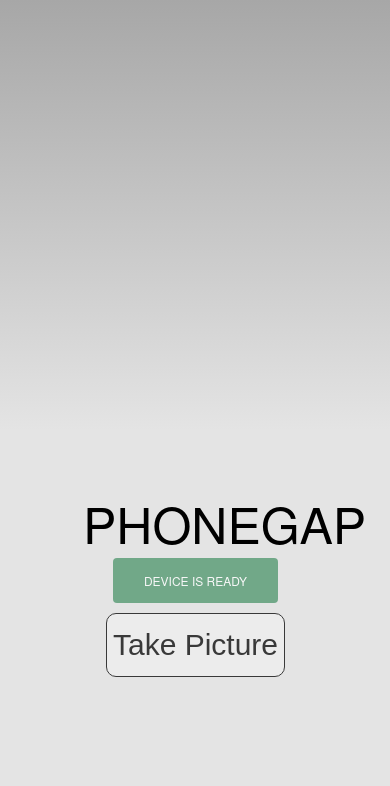
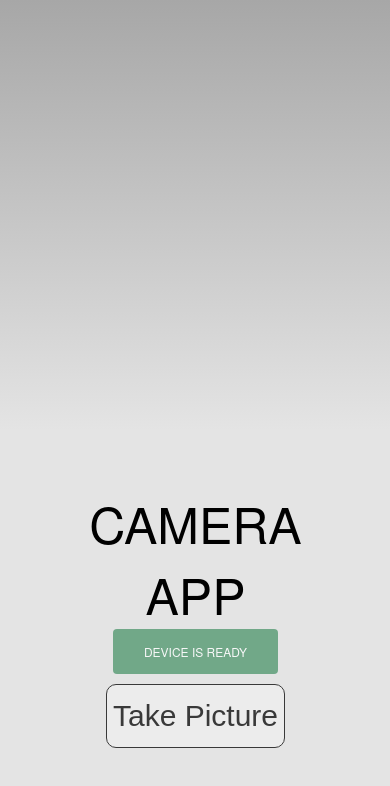
Before and after one commit to vinay93/myRepository, a plain HTML site: page www/index.html in a window 390 px wide. Drawn offline with Linux system fonts and the light colour scheme; some packages are replaced by stand-ins of ours.

Commit message:
Update index.html

```diff
--- a/www/index.html
+++ b/www/index.html
@@ -8,7 +8,7 @@
 </head>
 <body>
 <div class="app">
-<h1>PhoneGap</h1>
+<h1>CAMERA APP</h1>
 <div id="deviceready" class="blink">
 <p class="event listening">Connecting to Device</p>
 <div class="event received">
```
